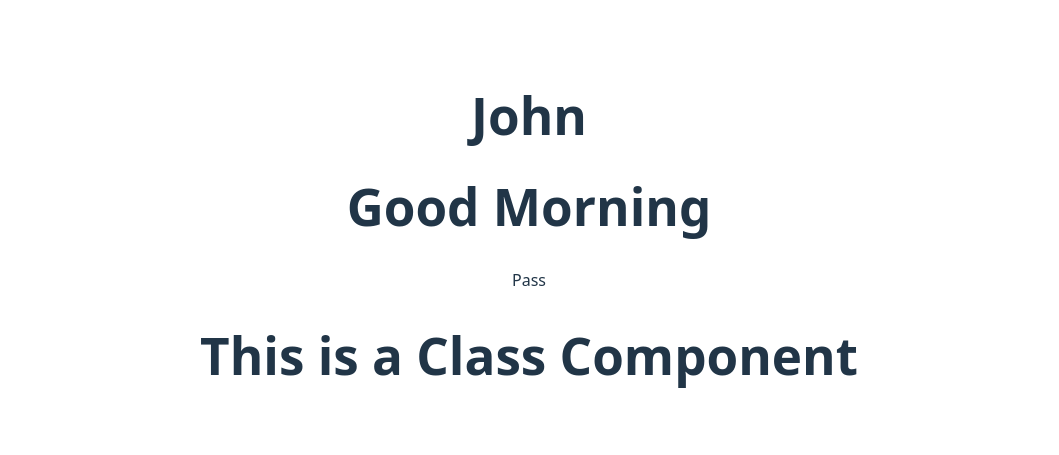
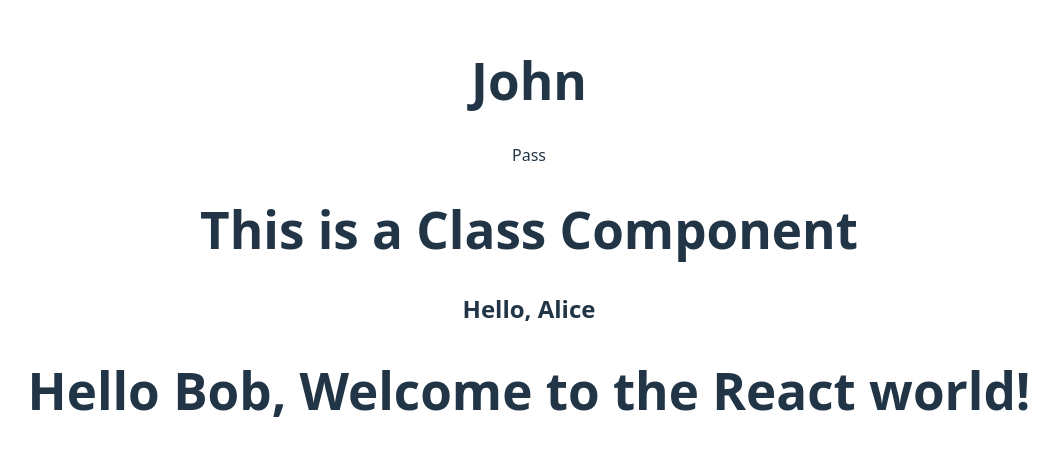
Before and after one commit to ManavSinghla/INT252, a React app in the folder my-vite-project/: page / in a window 1280 px wide. Shown: the part 165-620 px from the top of the page, without its empty margins (111-1170 px from the left). Built offline with nearby package versions, Linux system fonts and the light colour scheme; the HTML template or start-up script is replaced by a standard one.

Commit message:
06/11/25

```diff
--- /dev/null
+++ b/my-vite-project/src/5 pros.jsx
@@ -0,0 +1,5 @@
+function Welcome(props) {
+    return <h2>Hello, {props.name}</h2>;
+};
+
+export default Welcome;
--- /dev/null
+++ b/my-vite-project/src/6 Greeting Card.jsx
@@ -0,0 +1,10 @@
+function GreetingCard(props) {
+    return (
+        <div>
+            <h1>Hello {props.name}, {props.message}</h1>
+        </div>
+
+    );
+}
+
+export default GreetingCard;
--- a/my-vite-project/src/App.jsx
+++ b/my-vite-project/src/App.jsx
@@ -4,18 +4,20 @@
 import Header from './2.jsx'
 import Greet from './3.jsx'
 import ClassComponent from './4 class.jsx'
+import PropsComponent from './5 pros.jsx'
+import GreetingCard from './6 Greeting Card.jsx'
 
 function App() {
-  const [count, setCount] = React.useState(0);
   const name="John";
   const marks=75;
   const display=marks>=40 ? "Pass" : "Fail";
   return (
     <>
     <h1>{name}</h1>
-    <Greet/>
     <p>{display}</p>
     <ClassComponent/>
+    <PropsComponent name="Alice"/>
+    <GreetingCard name="Bob" message="Welcome to the React world!"/>
     </>
   );
 }
```
